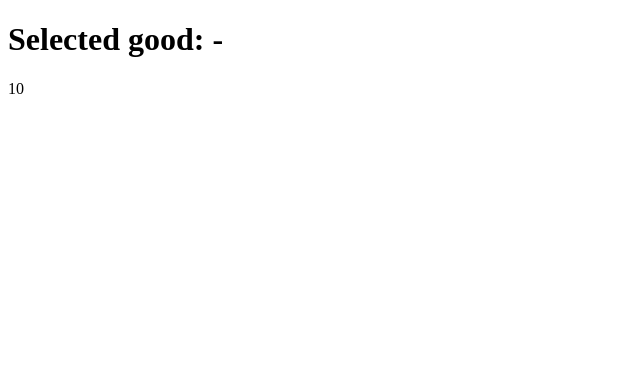
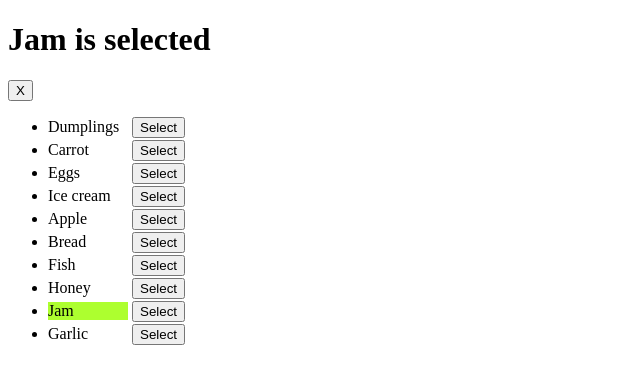
Before and after one commit to mate-academy/react_goods-selector, a React (Create React App) app: page / in a window 1280 px wide. Shown: the top 384 px of the page, without its empty margins (0-640 px from the left). Built offline with nearby package versions, Linux system fonts and the light colour scheme.

Commit message:
solution

```diff
--- a/package.json
+++ b/package.json
@@ -10,6 +10,7 @@
     "@types/react": "^17.0.15",
     "@types/react-dom": "^17.0.9",
     "bulma": "^0.9.3",
+    "classnames": "^2.3.1",
     "node-sass": "^6.0.1",
     "react": "^17.0.2",
     "react-dom": "^17.0.2",
@@ -17,11 +18,11 @@
     "typescript": "^4.3.5"
   },
   "devDependencies": {
+    "@mate-academy/eslint-config-react": "*",
     "@mate-academy/eslint-config-react-typescript": "*",
     "@mate-academy/scripts": "^0.9.0",
     "@mate-academy/students-ts-config": "*",
     "@mate-academy/stylelint-config": "*",
-    "@mate-academy/eslint-config-react": "*",
     "cypress": "^5.6.0",
     "eslint": "^7.32.0",
     "eslint-plugin-cypress": "^2.11.2",
@@ -31,6 +32,7 @@
     "mochawesome": "^6.2.1",
     "mochawesome-merge": "^4.2.0",
     "mochawesome-report-generator": "^5.1.0",
+    "sass": "^1.49.0",
     "stylelint": "^13.13.1"
   },
   "scripts": {
--- a/src/App.scss
+++ b/src/App.scss
@@ -1 +1,13 @@
-// styles go here
+.selectedGood {
+  background-color: greenyellow;
+}
+
+.buttonVisibility {
+  visibility: hidden;
+}
+
+.good {
+  display: inline-block;
+  margin-bottom: 4px;
+  width: 80px;
+}
--- a/src/App.tsx
+++ b/src/App.tsx
@@ -1,4 +1,5 @@
 import React from 'react';
+import classNames from 'classnames';
 import './App.scss';
 
 const goodsFromServer: string[] = [
@@ -14,11 +15,67 @@ const goodsFromServer: string[] = [
   'Garlic',
 ];
 
-const App: React.FC = () => (
-  <div className="App">
-    <h1>Selected good: -</h1>
-    {goodsFromServer.length}
-  </div>
-);
+type State = {
+  selectedGood: string,
+};
+
+export class App extends React.Component<{}, State> {
+  state: State = {
+    selectedGood: 'Jam',
+  };
+
+  render(): React.ReactNode {
+    const { selectedGood } = this.state;
+
+    return (
+      <div className="App">
+        <h1>
+          {selectedGood}
+          {' '}
+          is selected
+        </h1>
+
+        <button
+          type="button"
+          className={classNames({
+            buttonVisibility: selectedGood === 'No goods',
+          })}
+          onClick={() => {
+            this.setState({ selectedGood: 'No goods' });
+          }}
+        >
+          X
+        </button>
+
+        <ul>
+          {goodsFromServer.map(good => (
+            <li key={good}>
+              <span
+                className={classNames(
+                  'good',
+                  {
+                    selectedGood: selectedGood === good,
+                  },
+                )}
+              >
+                {good}
+              </span>
+              {' '}
+
+              <button
+                type="button"
+                onClick={() => {
+                  this.setState({ selectedGood: good });
+                }}
+              >
+                Select
+              </button>
+            </li>
+          ))}
+        </ul>
+      </div>
+    );
+  }
+}
 
 export default App;
--- a/src/index.tsx
+++ b/src/index.tsx
@@ -1,5 +1,5 @@
 import ReactDOM from 'react-dom';
-import App from './App';
+import { App } from './App';
 
 ReactDOM.render(
   <App />,
```
Also changed, not shown: 1 other file (tests, documents, lock files or other folders).
